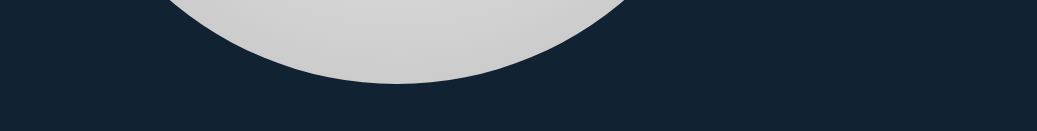
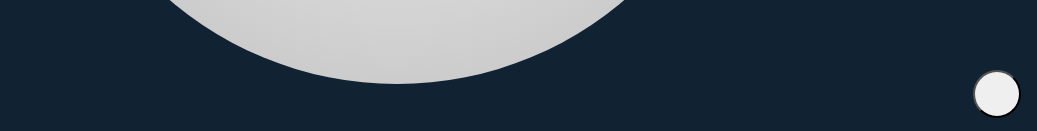
Before and after one commit to okkindel/Hyperbolic, a website built with webpack: page index.html in a window 1280 px wide. Shown: the part 666-797 px from the top of the page, without its empty margins (243-1280 px from the left). Built offline with nearby package versions, Linux system fonts and the light colour scheme.

Commit message:
feat(demos): demo button

```diff
--- a/src/main.ts
+++ b/src/main.ts
@@ -1,25 +1,30 @@
+import { FiguresDemo } from "./demo/figures.demo";
+import { PolygonDemo } from "./demo/polygon.demo";
 import { Engine } from "./core/engine";
 import { Canvas } from "./core/canvas";
 import "./styles/main.scss";
 
-import { FiguresDemo } from "./demo/figures.demo";
-import { DistanceDemo } from "./demo/distance.demo";
-import { PolygonDemo } from "./demo/polygon.demo";
-import { SquareDemo } from "./demo/square.demo";
+var canvas: Canvas;
+var engine: Engine;
 
 /**
  * Init hyperbolic canvas engine on page load.
  */
 window.onload = () => {
-  const canvasElement = document.getElementById("canvas") as HTMLCanvasElement;
-  const canvas = new Canvas(canvasElement, canvasElement.getContext("2d"));
-  const engine = new Engine(canvas);
+  const element = document.getElementById("canvas") as HTMLCanvasElement;
+  canvas = new Canvas(element, element.getContext("2d"));
+  engine = new Engine(canvas);
+  createChooserButton();
 
-  /* simple test programs */
-  // const demo = new PolygonDemo(canvas);
-  // const demo = new SquareDemo(canvas);
-  // const demo = new DistanceDemo(canvas);
-  const demo = new FiguresDemo(canvas);
+  engine.createLoop(new FiguresDemo(canvas));
+};
 
-  engine.createLoop(demo);
+const createChooserButton = () => {
+  const button = document.createElement("button");
+  button.className = "button";
+  button.onclick = () => {
+    engine.removeLoop();
+    engine.createLoop(new PolygonDemo(canvas));
+  };
+  document.body.appendChild(button);
 };
--- a/src/styles/main.scss
+++ b/src/styles/main.scss
@@ -13,3 +13,13 @@ body {
     top: 0px;
   }
 }
+
+.button {
+  border-radius: 50%;
+  position: fixed;
+  outline: none;
+  bottom: 1rem;
+  height: 3rem;
+  width: 3rem;
+  right: 1rem;
+}
```
